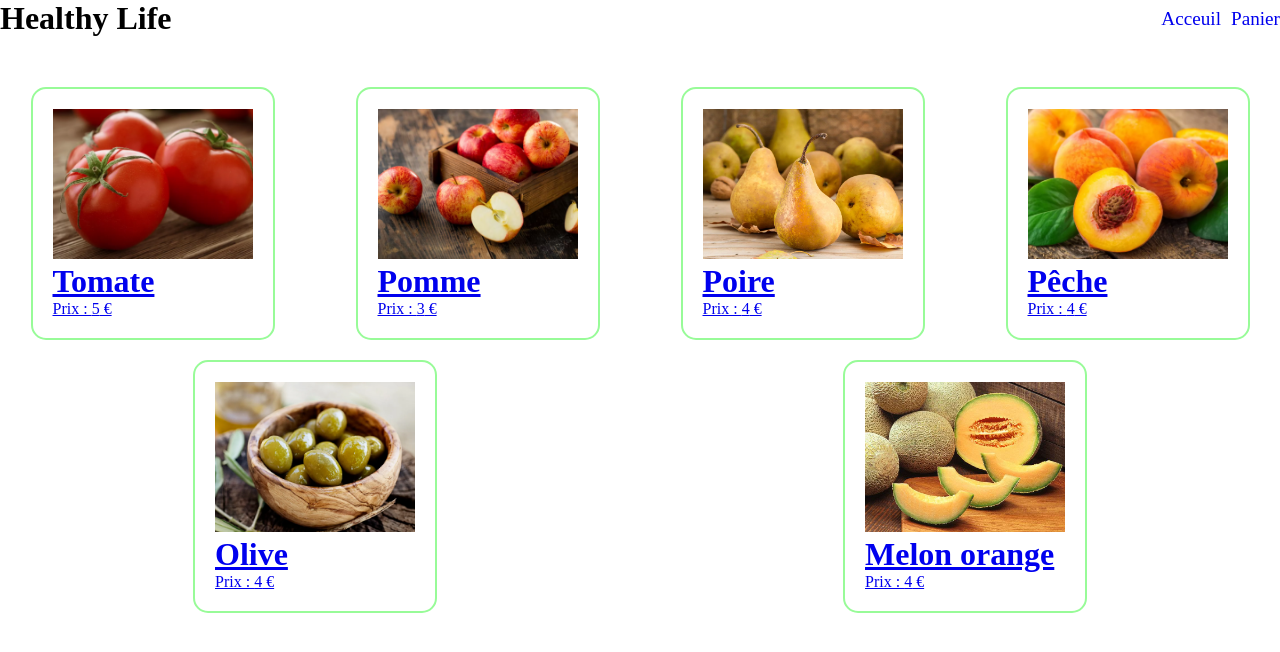
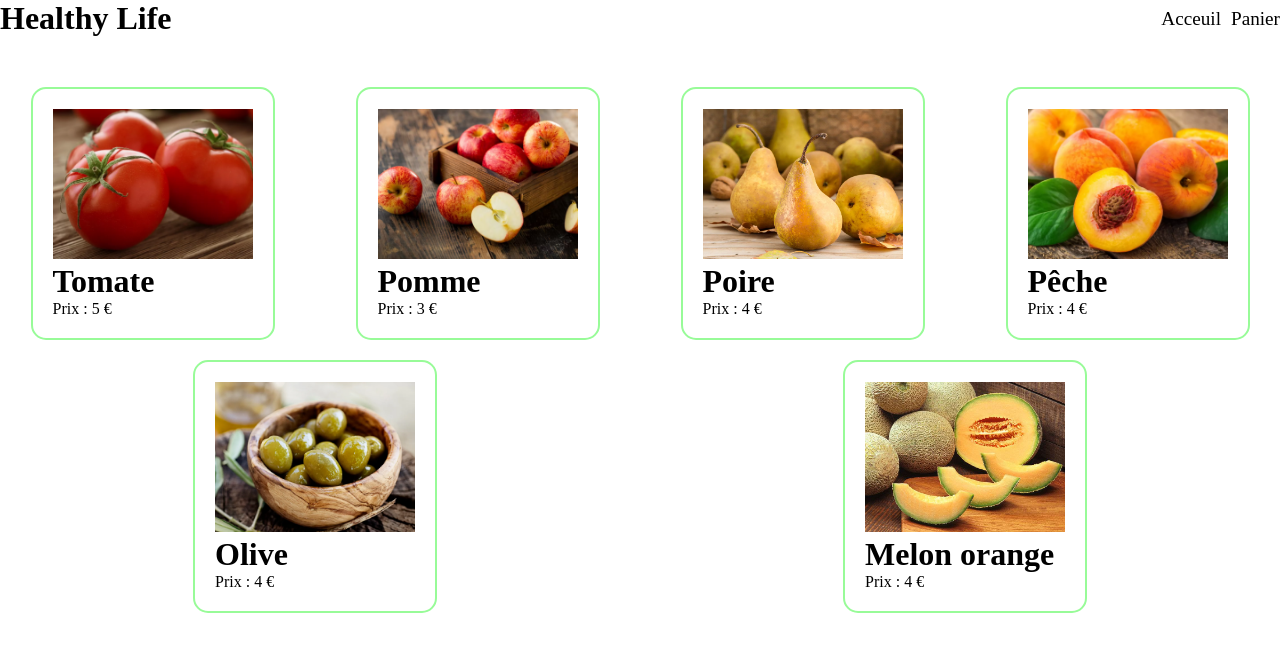
Before and after one commit to NicolasRadic/workshop-react-website, a React (Create React App) app: page / in a window 1280 px wide. Shown: the top 652 px of the page. Built offline with nearby package versions, Linux system fonts and the light colour scheme; data requests are answered from the project's data file.

Commit message:
change style card

```diff
--- a/src/page/ProductPage.js
+++ b/src/page/ProductPage.js
@@ -6,7 +6,7 @@ const ProductPage = () => {
   const location = useLocation();
   const { product } = location.state;
   return (
-    <div>
+    <div className="productpage">
       <NavBar />
       <img src={product.image} alt="" />
       <h1>{product.name}</h1>
--- a/src/styles/components/_card.scss
+++ b/src/styles/components/_card.scss
@@ -2,11 +2,15 @@
   border: 2px solid palegreen;
   border-radius: 15px;
   padding: 20px;
+
+  a {
+    text-decoration: none;
+    color: black;
+  }
+
+  img {
+    height: 150px;
+    width: 200px;
+    object-fit: cover;
+  }
 }
-
-
-img{
-  height:150px;
-  width:200px;
-  object-fit: cover;
-}
--- a/src/styles/components/_navbar.scss
+++ b/src/styles/components/_navbar.scss
@@ -11,6 +11,7 @@
       text-decoration: none;
       padding-left: 10px;
       font-size: larger;
+      color: black;
     }
   }
 }
--- a/src/styles/index.scss
+++ b/src/styles/index.scss
@@ -1,6 +1,7 @@
 @import "./settings";
 @import "./pages/home";
 @import "./pages/basket";
+@import "./pages/productpages";
 @import "./components/navbar";
 @import "./components/content";
 @import "./components/card";
--- /dev/null
+++ b/src/styles/pages/_productpages.scss
@@ -0,0 +1,6 @@
+.productpage {
+  img {
+    width: 500px;
+    height: 200px;
+  }
+}
```
